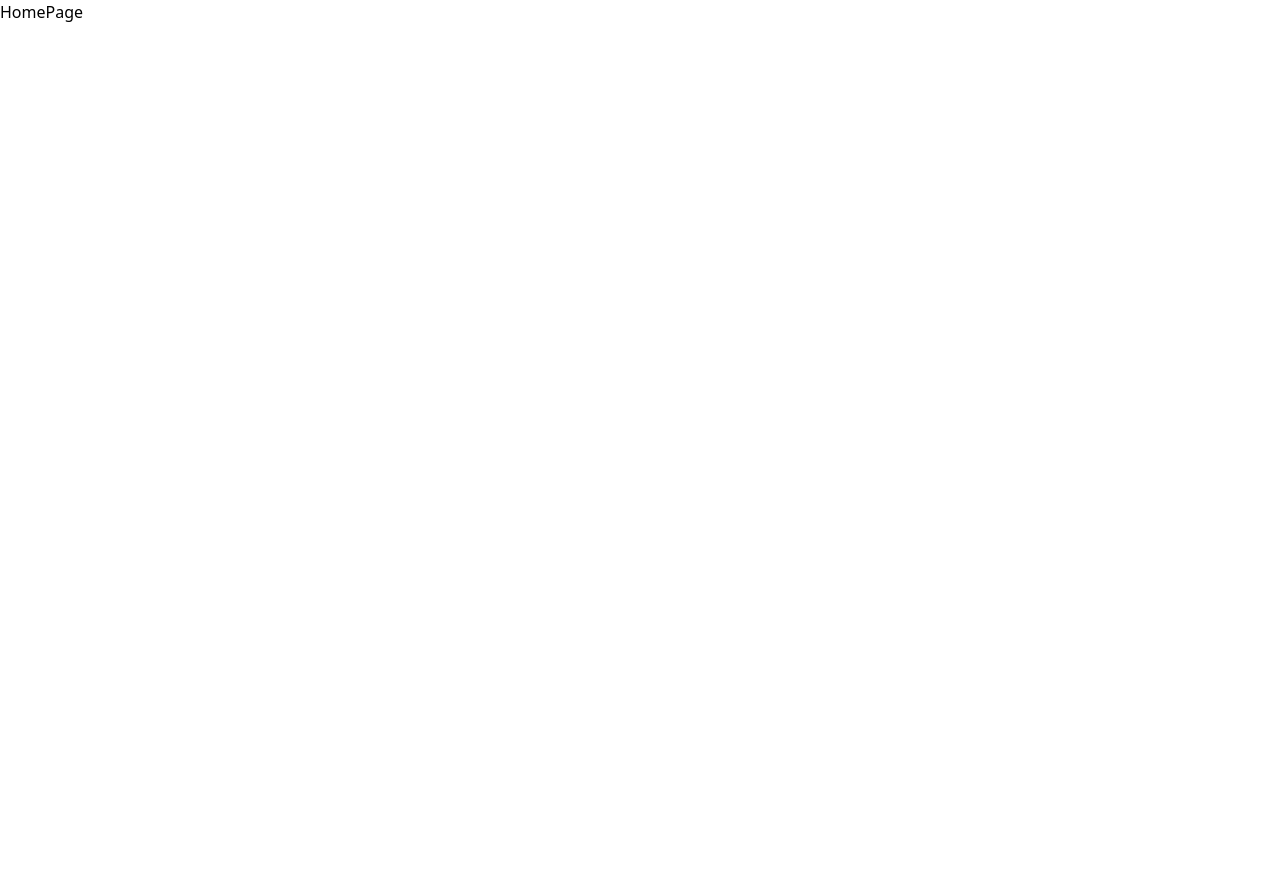
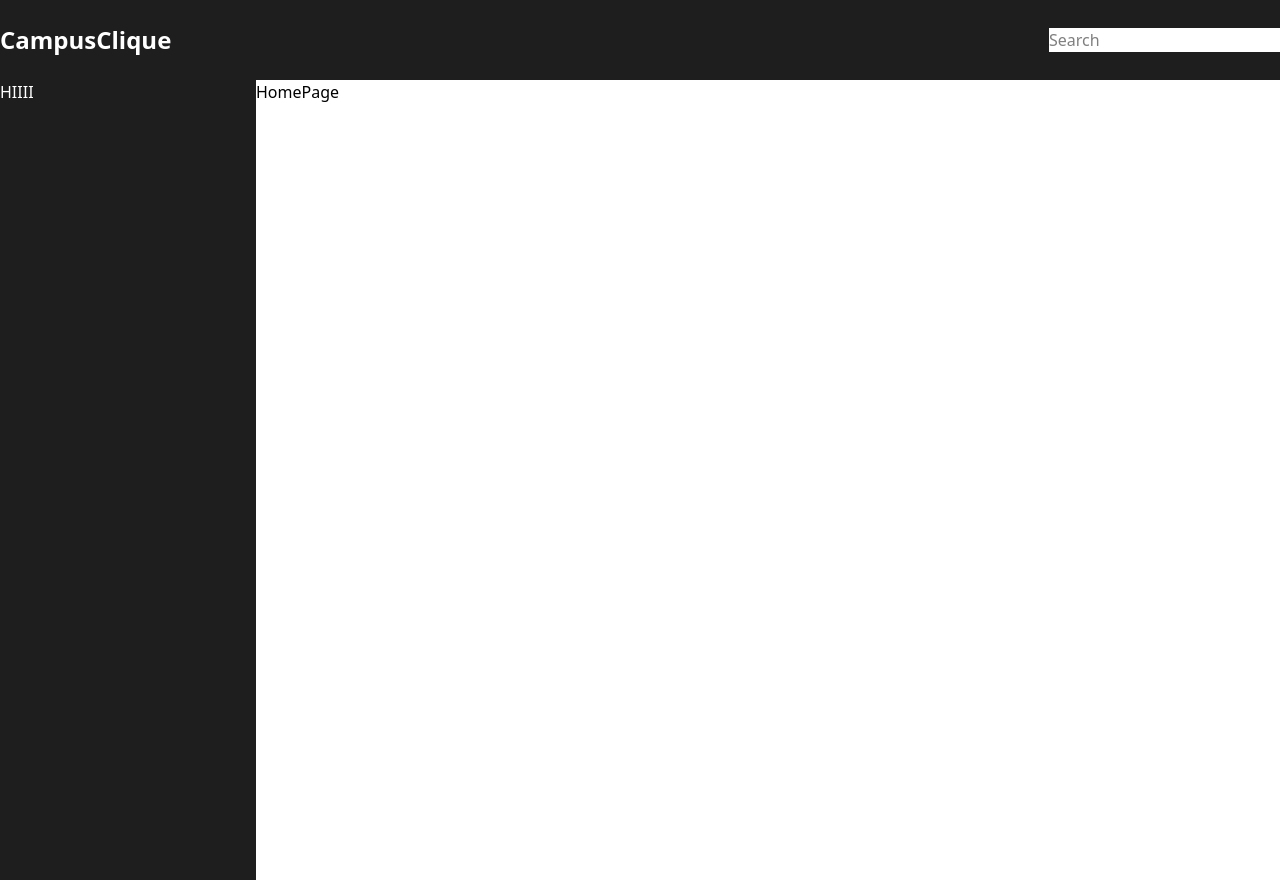
Before and after one commit to Sarthak12903/CampusClique, a React (Vite) app in the folder frontend/: page / in a window 1280 px wide. Before the commit the page ends 800 px from the top, so only its background shows below. Built offline with nearby package versions, Linux system fonts and the light colour scheme.

Commit message:
Initial commit

```diff
--- a/frontend/src/App.jsx
+++ b/frontend/src/App.jsx
@@ -1,9 +1,15 @@
+import NavBar from "./Components/NavBar/NavBar";
+import SideBar from "./Components/SideBar/SideBar";
 import RouteStructure from "./Routes";
 
 function App() {
   return (
     <>
-      <RouteStructure />
+      <NavBar />
+      <div className="flex">
+        <SideBar />
+        <RouteStructure />
+      </div>
     </>
   );
 }
--- /dev/null
+++ b/frontend/src/Components/NavBar/NavBar.jsx
@@ -0,0 +1,10 @@
+export default function NavBar() {
+  return (
+    <div className="w-screen h-[5rem] bg-[#1E1E1E] flex justify-between items-center">
+      <h1 className="text-white font-bold text-2xl">CampusClique</h1>
+      <div>
+        <input type="text" className="bg-white" placeholder="Search" />
+      </div>
+    </div>
+  );
+}
--- /dev/null
+++ b/frontend/src/Components/SideBar/SideBar.jsx
@@ -0,0 +1,7 @@
+export default function SideBar() {
+  return (
+    <div className="bg-[#1E1E1E] text-white w-[16rem] h-screen">
+      <h1>HIIII</h1>
+    </div>
+  );
+}
```
